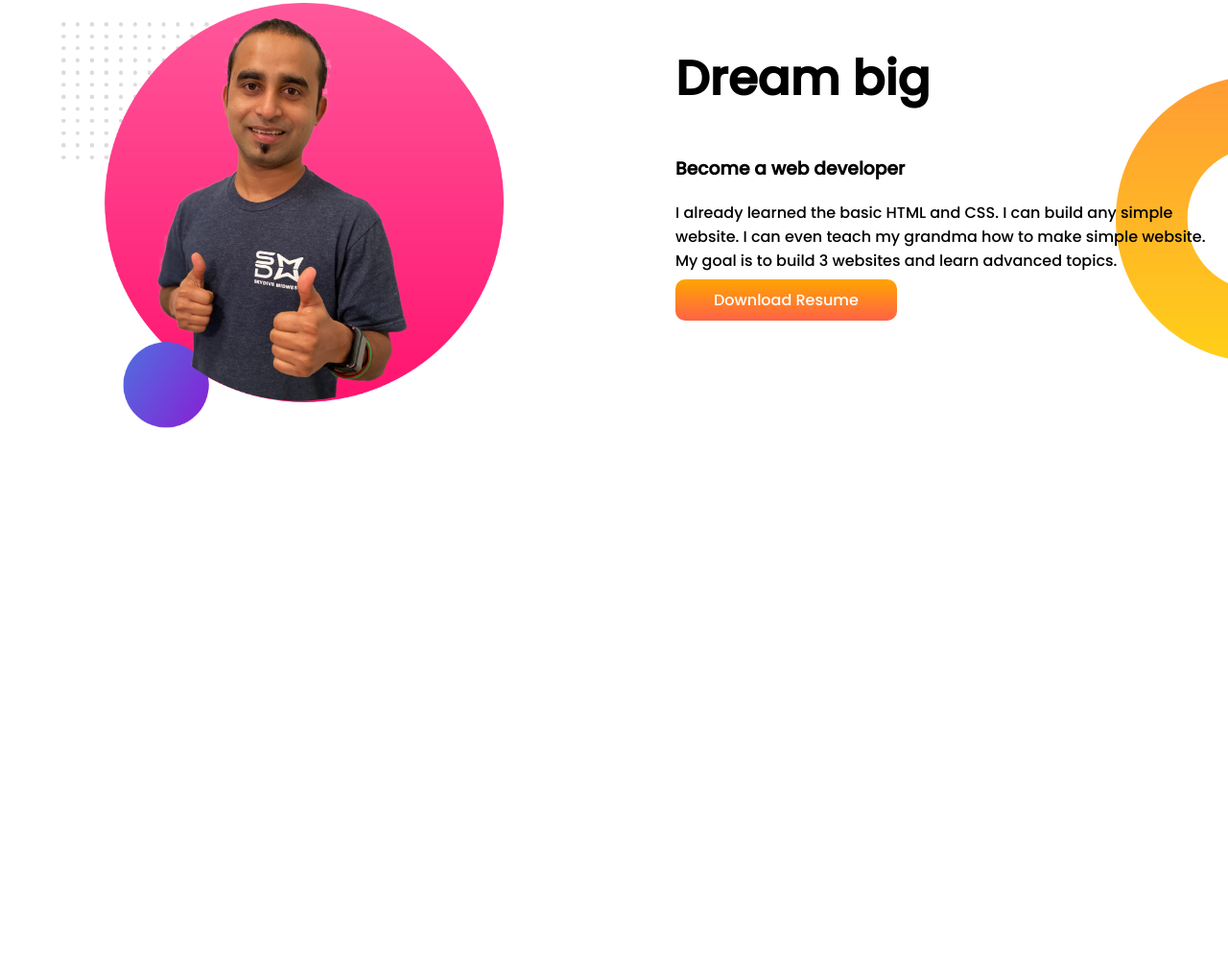
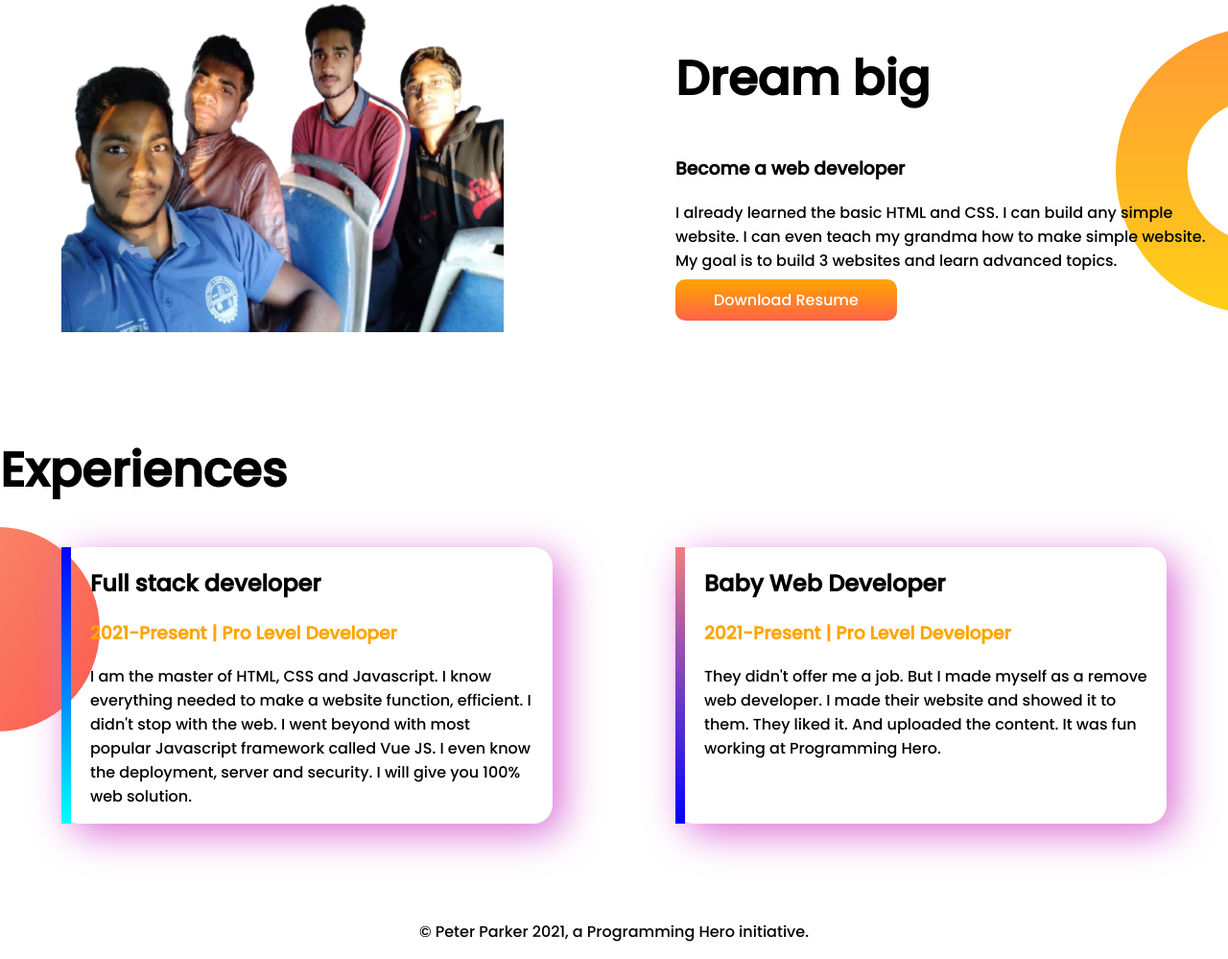
Before and after one commit to rezbanulsobuj/developer-portfolio, a plain HTML site: page index.html in a window 1280 px wide. Shown: the part 561-1560 px from the top of the page at 96% size. Before the commit the page ends 1114 px from the top, so only its background shows below. Drawn offline with Linux system fonts and the light colour scheme.

Commit message:
my portfolio website

```diff
--- a/index.html
+++ b/index.html
@@ -11,10 +11,10 @@
 <link rel="stylesheet" href="style.css">
 </head>
 <body>
-   <section class="top-banner">
+   <section class="top-banner flexible-container">
     <div class="half-width">
         <h1>Welcome To</h1>
-        <h1 ><span class="orange-color">Peter Perker</span> World</h1>
+        <h1 ><span class="orange-color">Razbanul Sobuj</span> World</h1>
         <h3>Build Climber and Train Stopper</h3>
         <p>You might saw me jumping, climbing buildings, and stopping trains. But nobody pays me a dime for that work. That's why I am learning and mastering web development. I will not stop until I become the Web Development Hero.</p>
         <a target="_blank" href="https://www.linkedin.com/authwall?trk=ripf&trkInfo=AQEe5CZH-R0vhQAAAX4hcRhYPf-jQ5Ra6J247wMybpPq60YCsVcFpf1jvZK0plhL1nWchPTievxd9MSfY4WKJouzGxFJWN7yyiypYal1hMQXthxmsmve0xB5Fsv6d8rDSnIAWfM=&originalReferer=https://programminghero1.github.io/&sessionRedirect=https%3A%2F%2Fwww.linkedin.com%2Fcompany%2Fprogramminghero%2F">Hire ME</a>
@@ -23,9 +23,9 @@
             <img src="sobuj.png" alt="sobuj picture">
         </div>
    </section>
-   <section class="dream-big">
+   <section class="dream-big flexible-container">
        <div class="half-width">
-           <img src="images/jhankar2.png" alt="my picture">
+           <img src="all pic.png" alt="my picture">
        </div>
        <div class="half-width">
            <h1>Dream big</h1>
@@ -34,6 +34,27 @@
            <a target="_blank" href="https://www.linkedin.com/authwall?trk=ripf&trkInfo=AQEe5CZH-R0vhQAAAX4hcRhYPf-jQ5Ra6J247wMybpPq60YCsVcFpf1jvZK0plhL1nWchPTievxd9MSfY4WKJouzGxFJWN7yyiypYal1hMQXthxmsmve0xB5Fsv6d8rDSnIAWfM=&originalReferer=https://programminghero1.github.io/&sessionRedirect=https%3A%2F%2Fwww.linkedin.com%2Fcompany%2Fprogramminghero%2F"> Download Resume</a>
        </div>
 
+       </section>
+
    </section>
+   <section class="experiences-area">
+       <h1>Experiences</h1>
+       <div class="experiences flexible-container">
+        <div id="web-developer" class="most-item">
+            <h2>Full stack developer</h2>
+            <h3 class="orange-color">2021-Present | Pro Level Developer</h3>
+            <p>I am the master of HTML, CSS and Javascript. I know everything needed to make a website function, efficient. I didn't stop with the web. I went beyond with most popular Javascript framework called Vue JS. I even know the deployment, server and security. I will give you 100% web solution.</p>
+        </div>
+        <div id="website" class="most-item">
+            <h2>Baby Web Developer</h2>
+            <h3 class="orange-color">2021-Present | Pro Level Developer</h3>
+            <p>They didn't offer me a job. But I made myself as a remove web developer. I made their website and showed it to them. They liked it. And uploaded the content. It was fun working at Programming Hero.</p>
+        </div>
+       </div>
+
+   </section>
+   <footer>
+       <p>© Peter Parker 2021, a Programming Hero initiative.</p>
+   </footer>
 </body>
 </html>
--- a/style.css
+++ b/style.css
@@ -8,7 +8,7 @@ h1{
 .orange-color{
     color: orange;
 }
-section{
+.flexible-container{
     display: flex;
     margin-bottom: 100px;
 }
@@ -38,3 +38,37 @@ background-image: url(images/dream-bg.png);
 background-repeat: no-repeat;
 background-position: right;
 }
+.orange-color{
+    color: orange;
+}
+.most-item{
+    width: 40%;
+    box-shadow: 10px 10px 40px orchid;
+    margin-left: 5%;
+    margin-right: 5%;
+    padding-left: 20px;
+    padding-right: 20px;
+    border-radius: 20px;
+
+}
+.experiences-area{
+    background-image: url(images/exp-bg.png);
+    background-repeat:no-repeat ;
+    background-position: left;
+}
+#web-developer{
+    border-left: 10px solid ;
+    border-image: linear-gradient(blue,cyan);
+    border-image-slice: 1;
+
+
+}
+#website{
+    border-left: 10px solid ;
+    border-image: linear-gradient(lightcoral,blue);
+    border-image-slice: 1;
+
+}
+footer p {
+    text-align: center;
+}
```
Also changed, not shown: all pic.png (added).
